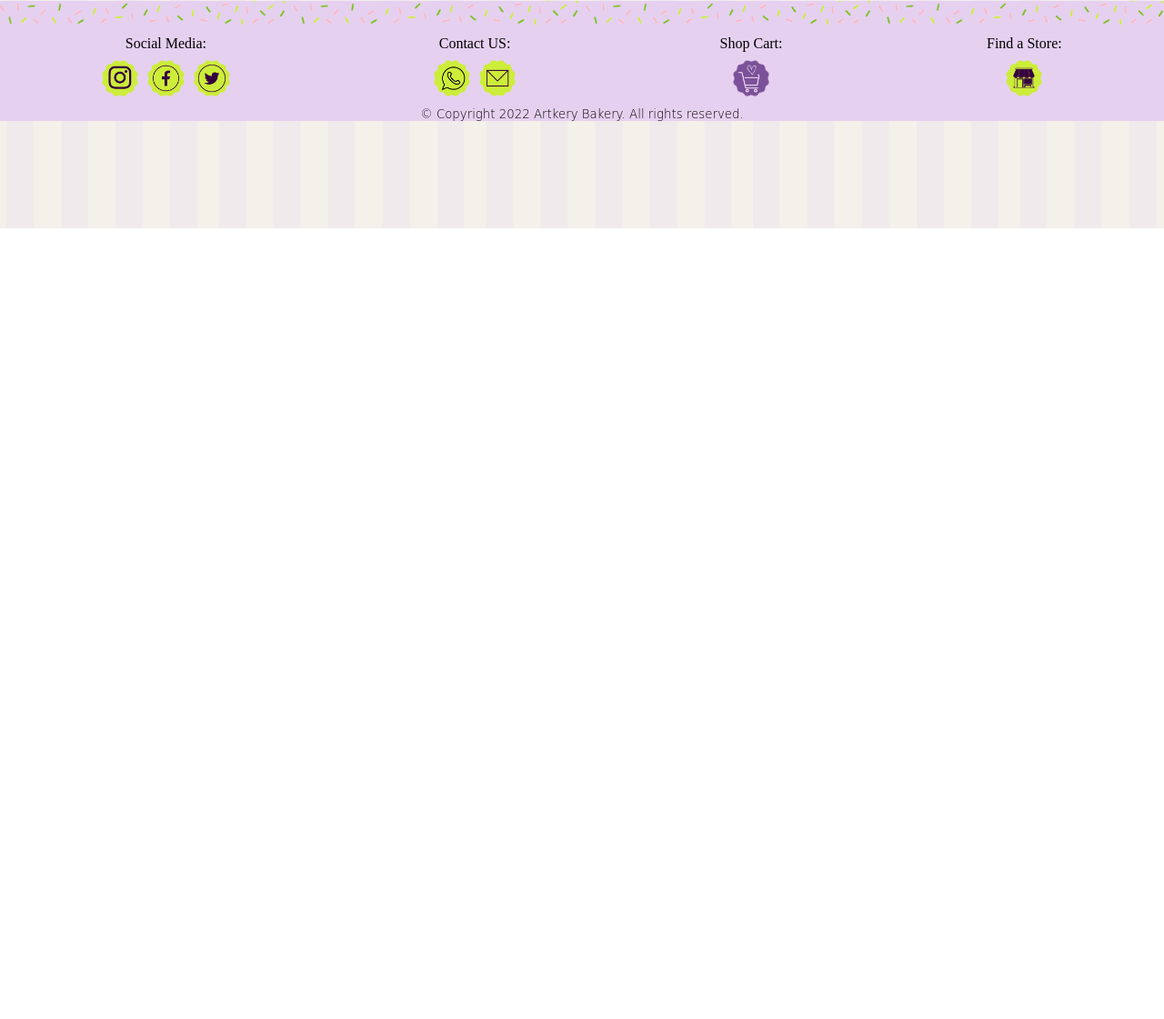
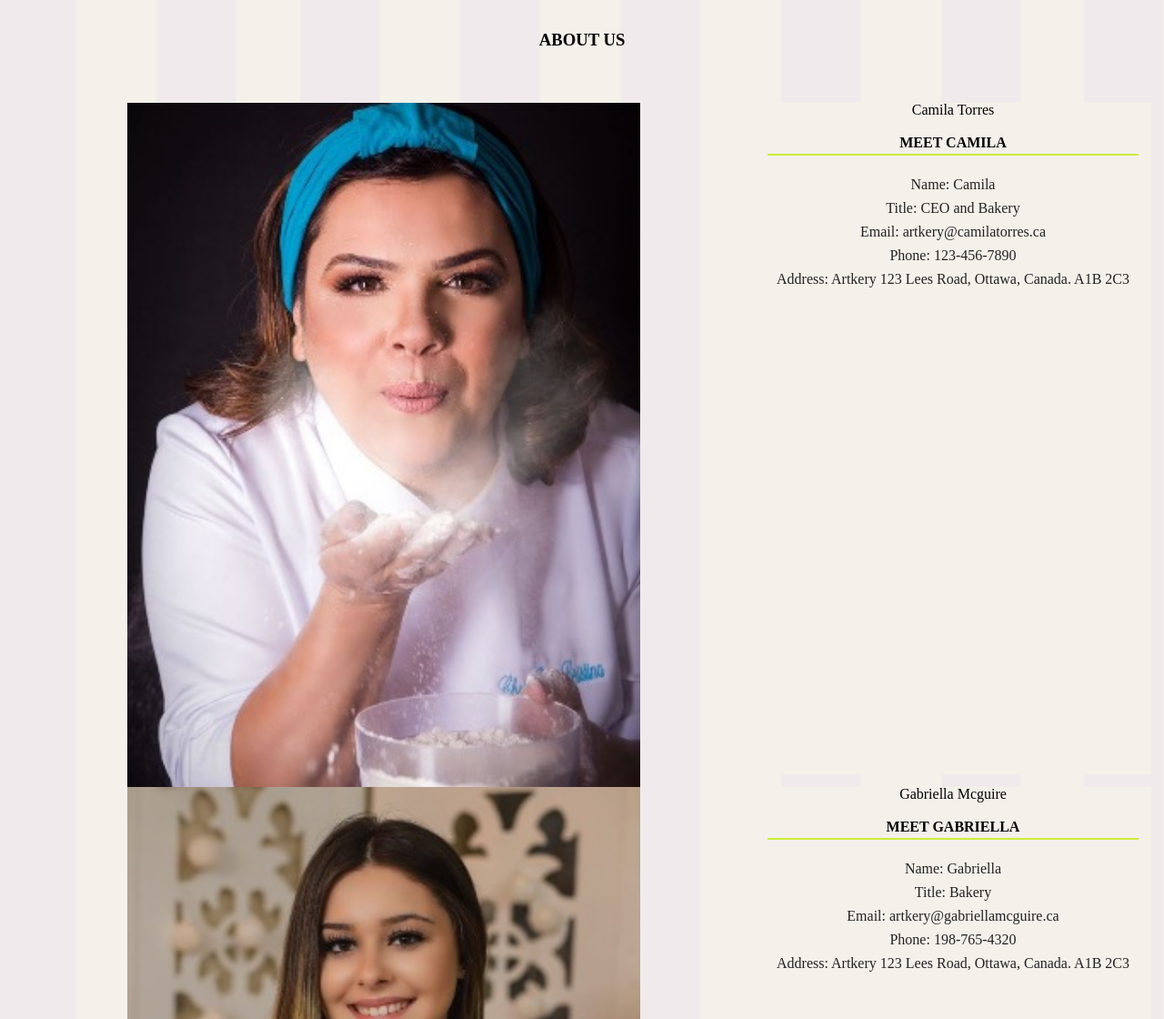
Before and after one commit to gonz0174/mtm6201-midterm, a plain HTML site: page about.html in a window 1280 px wide. Shown: the part 352-1472 px from the top of the page at 91% size. Before the commit the page ends 800 px from the top, so only its background shows below. Drawn offline with Linux system fonts and the light colour scheme; a web font is replaced by a local one.

Commit message:
about us verify and complete

```diff
--- a/about.html
+++ b/about.html
@@ -70,6 +70,69 @@
         alt="waves that represents an ice cream melting">
     </header>
 
+    <main>
+        <div class="about_us_artkery">
+            <div>
+                <h2>About Us</h2>
+                <div class= "camila_flexbox">
+                    <img
+                    srcset="images/about-sizes/camila-about-300_x_400.JPG 300w,
+                            images/about-sizes/camila-about-500_x_600.JPG 500w"
+                    sizes="(max-width:760px) 300px,
+                            (max-width:1920px) 300px"
+                    src="images/about-sizes/camila-about.JPG"
+                    alt="camila's portrait with a black background color">
+                    <!--It has a class because everything with this name will have the same background color and specs-->
+                    <div class="container_about camila_info">
+                        <h3>Camila Torres</h3>
+                        <h4>Meet Camila</h4>
+                        <!-- Adding Schema on the employee information. -->
+                        <ul itemscope itemtype="https://schema.org/Person">
+                            <li itemprop="name">Name: Camila</li>
+                            <li itemprop="jobTitle">Title: CEO and Bakery</li>
+                            <li itemprop="email">Email: artkery@camilatorres.ca</li>
+                            <li itemprop="telephone">Phone: 123-456-7890</li>
+                            <li itemprop="address" itemscope itemtype="https://schema.org/PostalAddress">Address:
+                                <span itemprop="name">Artkery</span>
+                                <span itemprop="streetAddress">123 Lees Road,</span>
+                                <span itemprop="addressLocality">Ottawa,</span>
+                                <span itemprop="addressCountry">Canada.</span>
+                                <span itemprop="postalCode">A1B 2C3</span>
+                            </li>
+                        </ul>
+                    </div>
+                </div>
+                <div class="gabriella_flexbox gabriella_info">
+                    <img
+                    srcset="images/about-sizes/gabriella-about-300_x_400.JPG 300w,
+                            images/about-sizes/gabriella-about-500_x_600.JPG 500w"
+                    sizes="(max-width:760px) 300px,
+                            (max-width:1920px) 300px"
+                    src="images/about-sizes/gabriella-about.JPG"
+                    alt="gabriella's portrait with black uniform">
+                    <div class="container_about">
+                        <h3>Gabriella Mcguire</h3>
+                        <h4>Meet Gabriella</h4>
+                        <!-- Adding Schema on the employee information. -->
+                        <ul itemscope itemtype="https://schema.org/Person">
+                            <li itemprop="name">Name: Gabriella</li>
+                            <li itemprop="jobTitle">Title: Bakery</li>
+                            <li itemprop="email">Email: artkery@gabriellamcguire.ca</li>
+                            <li itemprop="telephone">Phone: 198-765-4320</li>
+                            <li itemprop="address" itemscope itemtype="https://schema.org/PostalAddress">Address:
+                                <span itemprop="name">Artkery</span>
+                                <span itemprop="streetAddress">123 Lees Road,</span>
+                                <span itemprop="addressLocality">Ottawa,</span>
+                                <span itemprop="addressCountry">Canada.</span>
+                                <span itemprop="postalCode">A1B 2C3</span>
+                            </li>
+                        </ul>
+                    </div>
+                </div>
+            </div>
+        </div>
+    </main>
+
     <footer>
         <img class="sprinkles_footer"
         srcset="images/sprinkles-sizes/sprinkles-footer-760_x_20.png 760w,
--- a/css/main.css
+++ b/css/main.css
@@ -404,7 +404,51 @@ td {
     margin-bottom: 20px;
 }
 
-/***************************** Desktop Version **************************/
+/********************* About Us Version Start Here ***********************/
+.about_us_artkery {
+    width: 100%;
+    margin: 0 auto;
+    padding: 14px;
+
+    display: inline-block;
+}
+
+.about_us_artkery img {
+    width: 100%;
+    margin: 0 auto;
+}
+/* The class "container_about" contains h3, h4 and a description of the employee, it has a class because everything with this name will have the same background color and specs */
+.container_about {
+    margin-bottom: 14px;
+
+    background-color: #F4F1EB;
+}
+
+.container_about h4 {
+    margin: 0 14px 0 14px;
+    padding-bottom: 4px;
+    border-bottom: 2px solid #CCED39;
+
+    font-weight: 600;
+}
+
+.container_about ul {
+    margin: 0 auto;
+    padding: 14px 14px 40px;
+
+    text-align: center;
+
+    color: #222222;
+}
+
+.container_about ul li {
+    margin: 10px;
+}
+
+
+/***********************************************************************
+****************************** Desktop Version **************************
+*************************************************************************/
 
 @media screen and (min-width: 760px) {
     .grid_nav {
@@ -500,4 +544,27 @@ td {
         margin-bottom: 14px;
     }
 
+    /************** About Us Desktop Version Start Here *********************/
+    .about_us_artkery h2 {
+        margin-bottom: 40px;
+    }
+
+    .about_us_artkery {
+        margin: 0 auto;
+    }
+
+    .camila_flexbox {
+        display: flex;
+        flex-wrap: wrap;
+     }
+
+    .gabriella_flexbox {
+        display: flex;
+        flex-wrap: wrap;
+    }
+
+    .about_us_artkery img {
+        width: 45%;
+    }
+
 }
```
Also changed, not shown: images/about-sizes/gabriella-about-300_x_400.JPG (added), images/about-sizes/gabriella-about-500_x_600.JPG (added).
